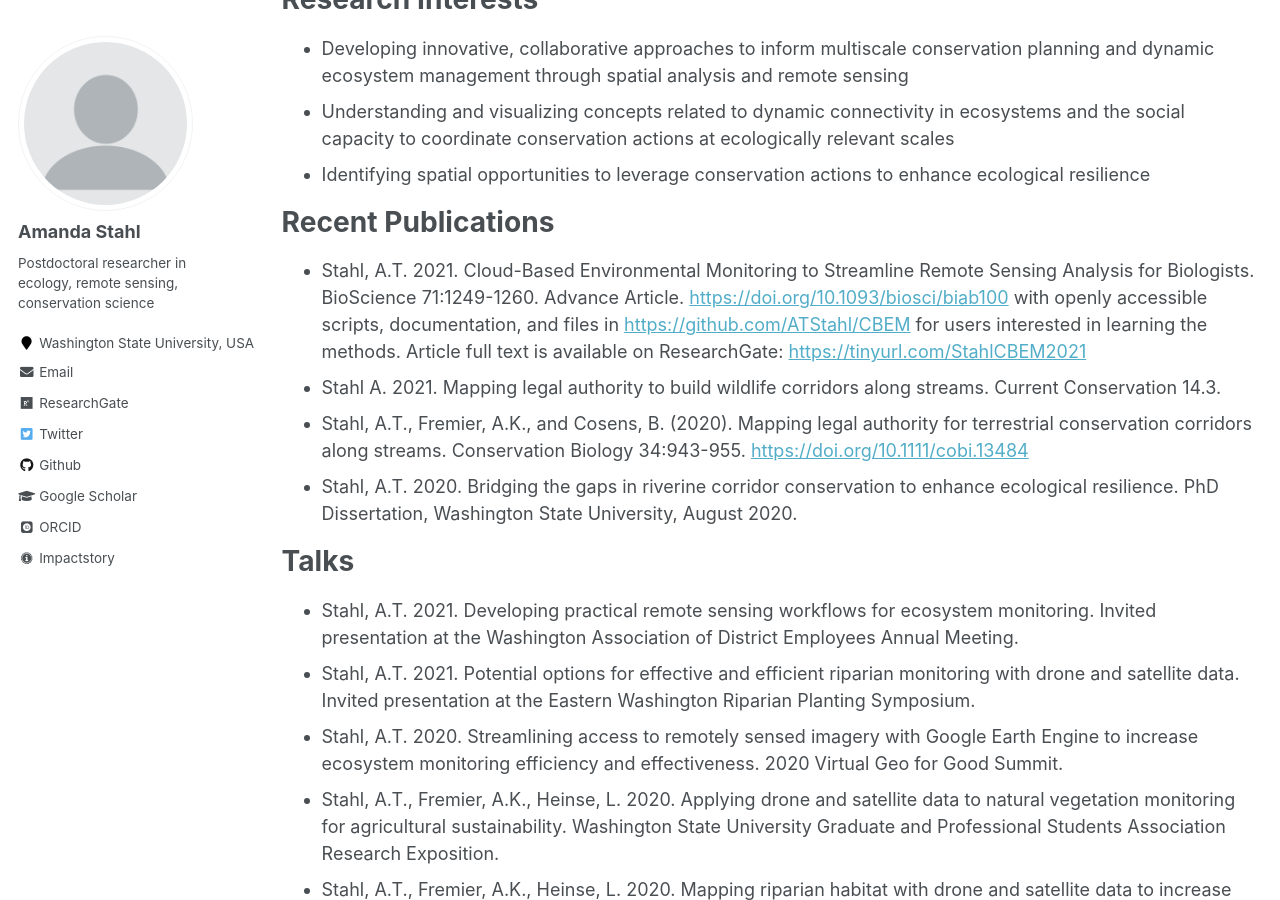
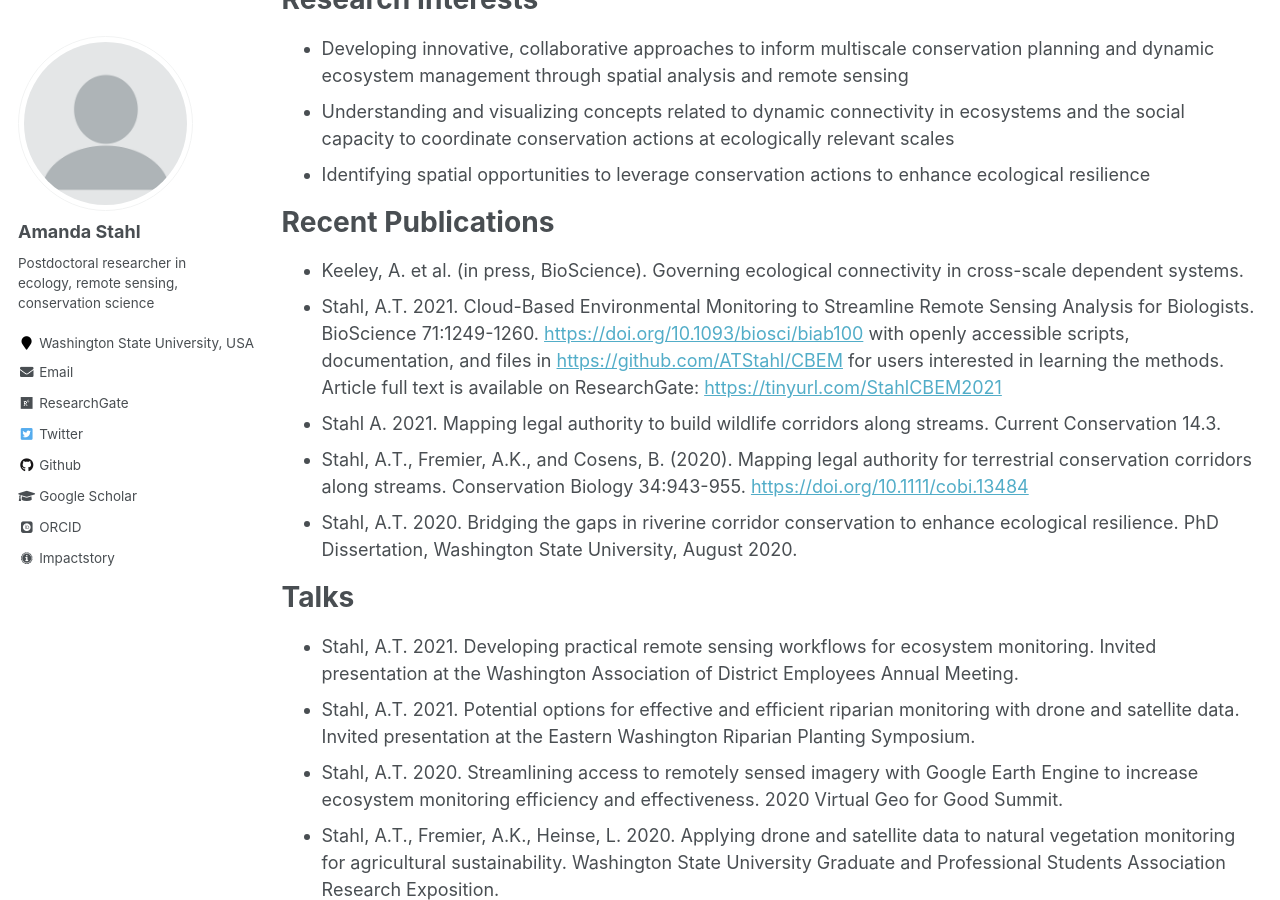
Before and after one commit to ATStahl/ATSpages, a Jekyll site: the page built from _pages/cv.md, in a window 1280 px wide and 900 px high, scrolled down 776 px. Built offline with Jekyll 4.4.1, drawn with Linux system fonts in a browser that asks for light colours; some web fonts are replaced.

Commit message:
deleted "Advance Article", added Keeley

```diff
--- a/_pages/cv.md
+++ b/_pages/cv.md
@@ -37,7 +37,8 @@ Research Interests
 
 Recent Publications
 ======
-* Stahl, A.T. 2021. Cloud-Based Environmental Monitoring to Streamline Remote Sensing Analysis for Biologists. BioScience 71:1249-1260. Advance Article. <a href="https://doi.org/10.1093/biosci/biab100">https://doi.org/10.1093/biosci/biab100</a> with openly accessible scripts, documentation, and files in <a href="https://github.com/ATStahl/CBEM">https://github.com/ATStahl/CBEM</a> for users interested in learning the methods. Article full text is available on ResearchGate: <a href="https://tinyurl.com/StahlCBEM2021">https://tinyurl.com/StahlCBEM2021
+* Keeley, A. et al. (in press, BioScience). Governing ecological connectivity in cross-scale dependent systems.
+* Stahl, A.T. 2021. Cloud-Based Environmental Monitoring to Streamline Remote Sensing Analysis for Biologists. BioScience 71:1249-1260. <a href="https://doi.org/10.1093/biosci/biab100">https://doi.org/10.1093/biosci/biab100</a> with openly accessible scripts, documentation, and files in <a href="https://github.com/ATStahl/CBEM">https://github.com/ATStahl/CBEM</a> for users interested in learning the methods. Article full text is available on ResearchGate: <a href="https://tinyurl.com/StahlCBEM2021">https://tinyurl.com/StahlCBEM2021
 </a>
 * Stahl A. 2021. Mapping legal authority to build wildlife corridors along streams. Current Conservation 14.3.
 * Stahl, A.T., Fremier, A.K., and Cosens, B. (2020). Mapping legal authority for terrestrial conservation corridors along streams. Conservation Biology 34:943-955. <a href="https://doi.org/10.1111/cobi.13484">https://doi.org/10.1111/cobi.13484</a>
```
